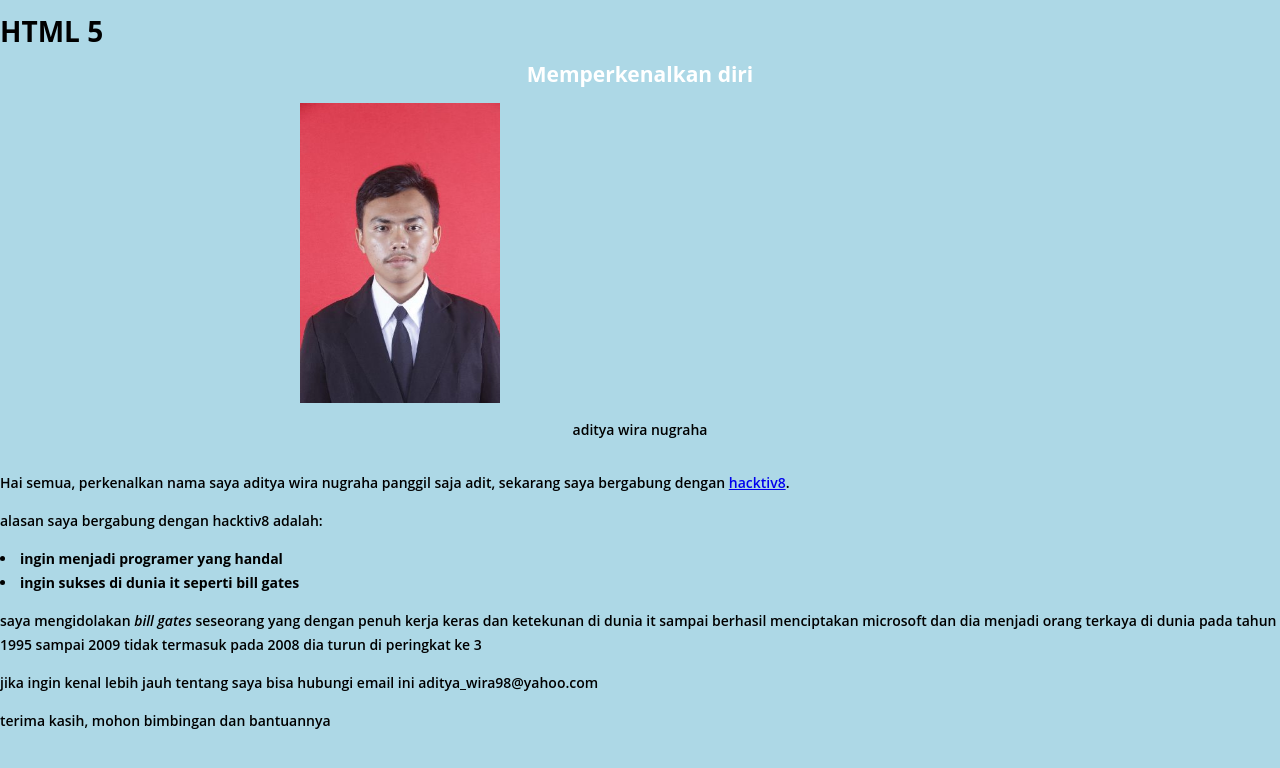
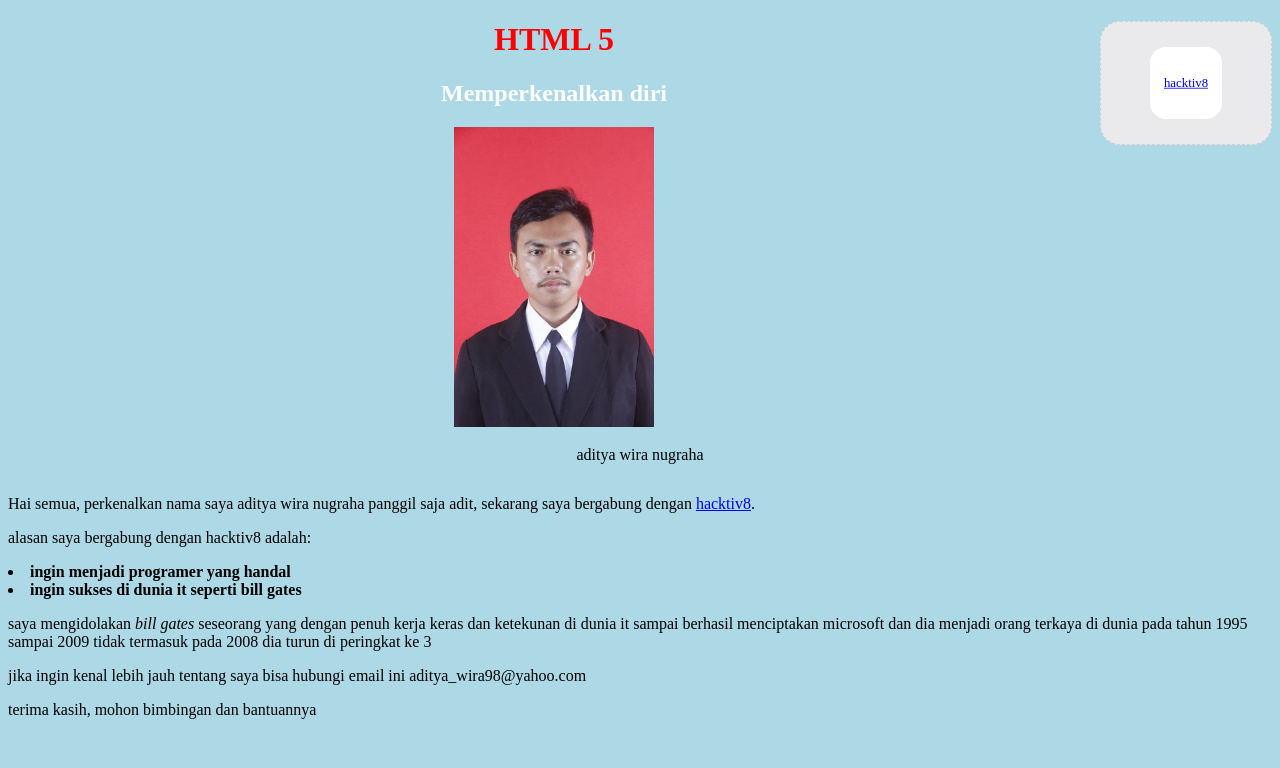
Before and after one commit to adityawira15/adityawira15.github.io, a plain HTML site: page index.html in a window 1280 px wide. Shown: the top 768 px of the page. Drawn offline with Linux system fonts and the light colour scheme.

Commit message:
file baru

```diff
--- a/index.html
+++ b/index.html
@@ -1,6 +1,13 @@
 <!doctype html>
 <html>
 <head>
+  <div class="original">
+  <div class="spin">
+    <a href="www.hacktiv8.com">
+    <figure class="box hacktiv8">hacktiv8</figure>
+    </a>
+  </div>
+</div>
   <style type="text/css">
         @import url(adityawira15.github.io/style/style.css);
   </style>
@@ -10,13 +17,7 @@
 </head>
 <body>
 <div style="text-align:center;">
-<div class="card-container">
-  <div class="card">
-    <div class="side">
-<img src="https://github.com/adityawira15/adityawira15.github.io/blob/master/foto/IMG_20160511_060914.jpg?raw=true" alt="Aditya wira nugraha" width="200" height="300"></div>
-  <div class="side back">Aditya wira nugraha</div>
-  </div>
-  </div>
+<img src="https://github.com/adityawira15/adityawira15.github.io/blob/master/foto/IMG_20160511_060914.jpg?raw=true" alt="gambar adit" width="200" height="300"></div>
   </div>
   <div class="desc">aditya wira nugraha</div>
   <p> Hai semua, perkenalkan nama saya aditya wira nugraha panggil saja adit, sekarang saya bergabung dengan <a href="https://hacktiv8.com">hacktiv8</a>.</p>
--- a/style/style.css
+++ b/style/style.css
@@ -1,40 +1,43 @@
+head {
+  font: 50 20px/20px "Open Sans", "HelveticaNeue-Light", "Helvetica Neue Light", "Helvetica Neue", Helvetica, Arial, "Lucida Grande", Sans-Serif;
+  margin: 50px 50px;
+}
+.original,
+.box {
+  border-radius: 20px;
+}
+.original {
+  background: #eaeaed;
+  border: 1px dashed #cecfd5;
+  float: right;
+}
+.box {
+  background: white;
+  height: 90px;
+  line-height: 90px;
+  text-align: center;
+  width: 90px;
+}
+.spin {
+  cursor: pointer;
+  transform-style: preserve-3d;
+}
+.spin:hover {
+    animation: spin 5s linear infinite;
+}
+@keyframes spin {
+  0% {
+    transform: rotateY(0deg);
+  }
+  100% {
+    transform: rotateY(360deg);
+  }
+}
+.hacktiv8 {
+  transform: scale(.80);
+}
 body {
     background-color: lightblue;
-    font: 600 14px/24px "Open Sans", "HelveticaNeue-Light", "Helvetica Neue Light", "Helvetica Neue", Helvetica, Arial, "Lucida Grande", Sans-Serif;
-  margin: 12px 0;
-}
-.card-container {
-  cursor: pointer;
-  height: 300px;
-  perspective: 600;
-  position: relative;
-  width: 200px;
-}
-.card {
-  height: 300%;
-  position: absolute;
-  transform-style: preserve-3d;
-  transition: all 1s ease-in-out;
-  width: 200%;
-}
-.card:hover {
-  transform: rotateY(180deg);
-}
-.card .side {
-  backface-visibility: hidden;
-  border-radius: 6px;
-  height: 300%;
-  position: absolute;
-  overflow: hidden;
-  width: 200%;
-}
-.card .back {
-  background: #eaeaed;
-  color: #0087cc;
-  line-height: 150px;
-  text-align: center;
-  transform: rotateY(180deg);
-}
 }
     h1 {
     color: red;
```
